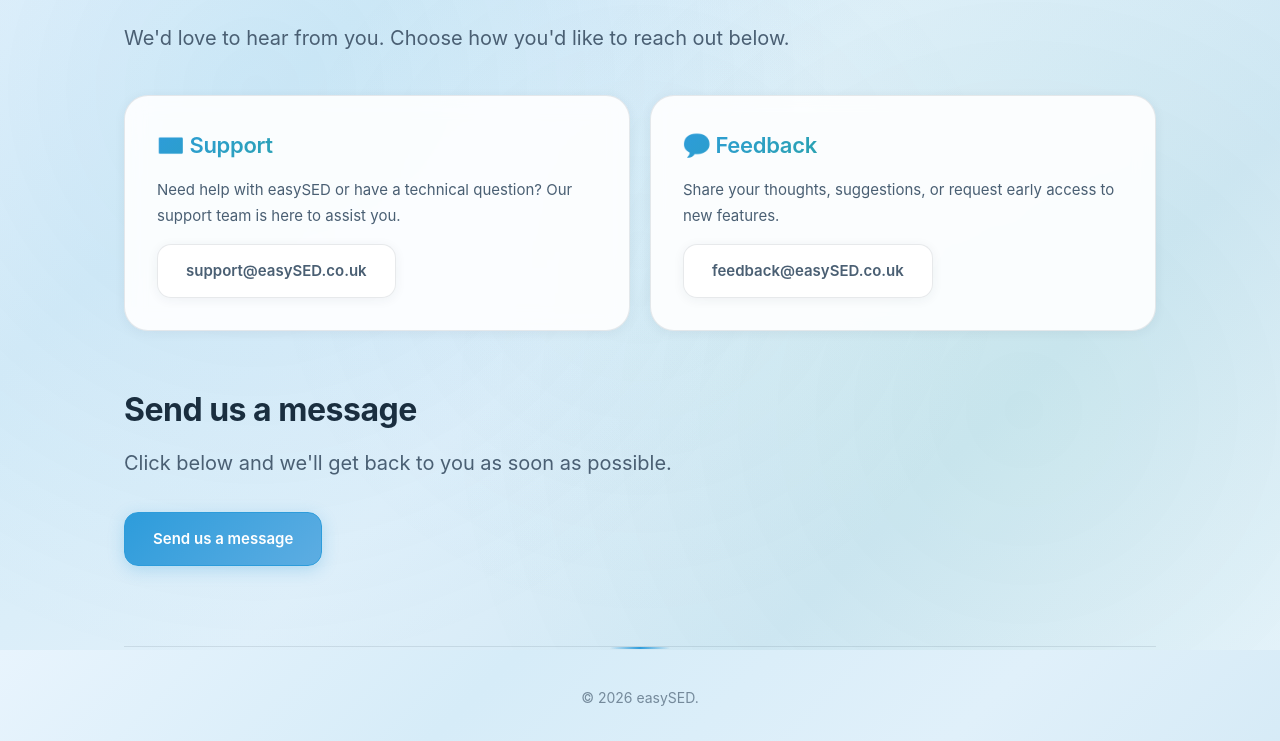
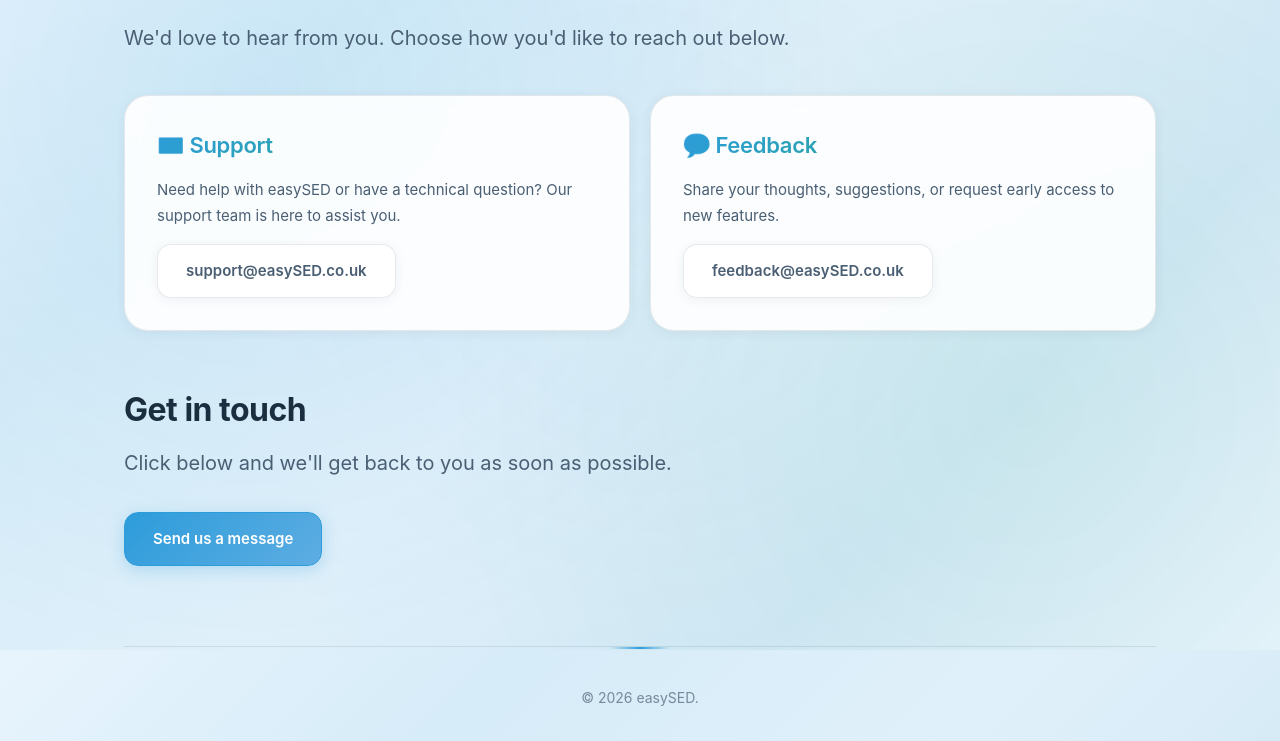
Before and after one commit to JorgeA-bit/easySED-site, a plain HTML site: page contact.html in a window 1280 px wide. Shown: the part 150-891 px from the top of the page. Drawn offline with Linux system fonts and the light colour scheme.

Commit message:
Update contact.html

```diff
--- a/contact.html
+++ b/contact.html
@@ -43,7 +43,7 @@
       </div>
     </div>
     <section class="hero" style="margin-top: 60px;">
-      <h2>Send us a message</h2>
+      <h2>Get in touch</h2>
       <p class="lead" style="margin-bottom: 32px;">Click below and we'll get back to you as soon as possible.</p>
       <a href="mailto:hello@easysed.co.uk?subject=easySED%20Enquiry" class="btn primary">
         Send us a message
```
